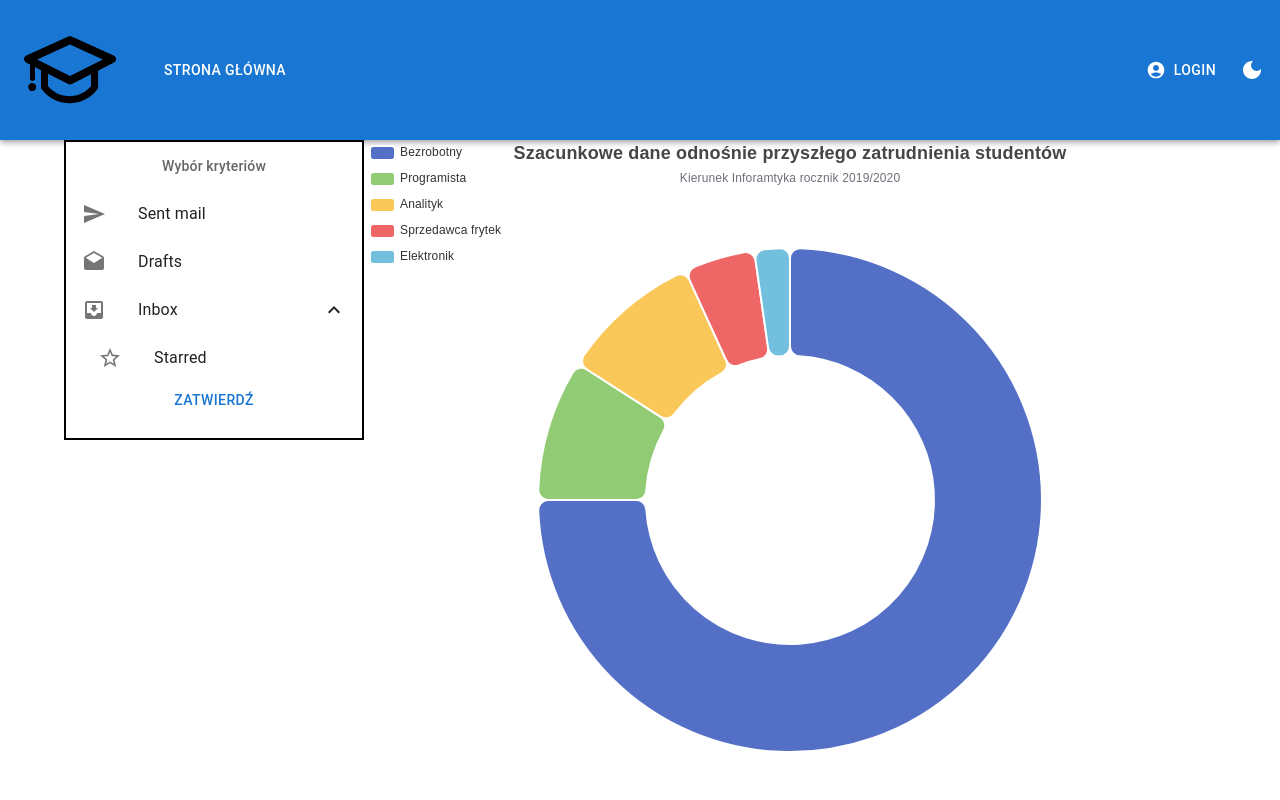
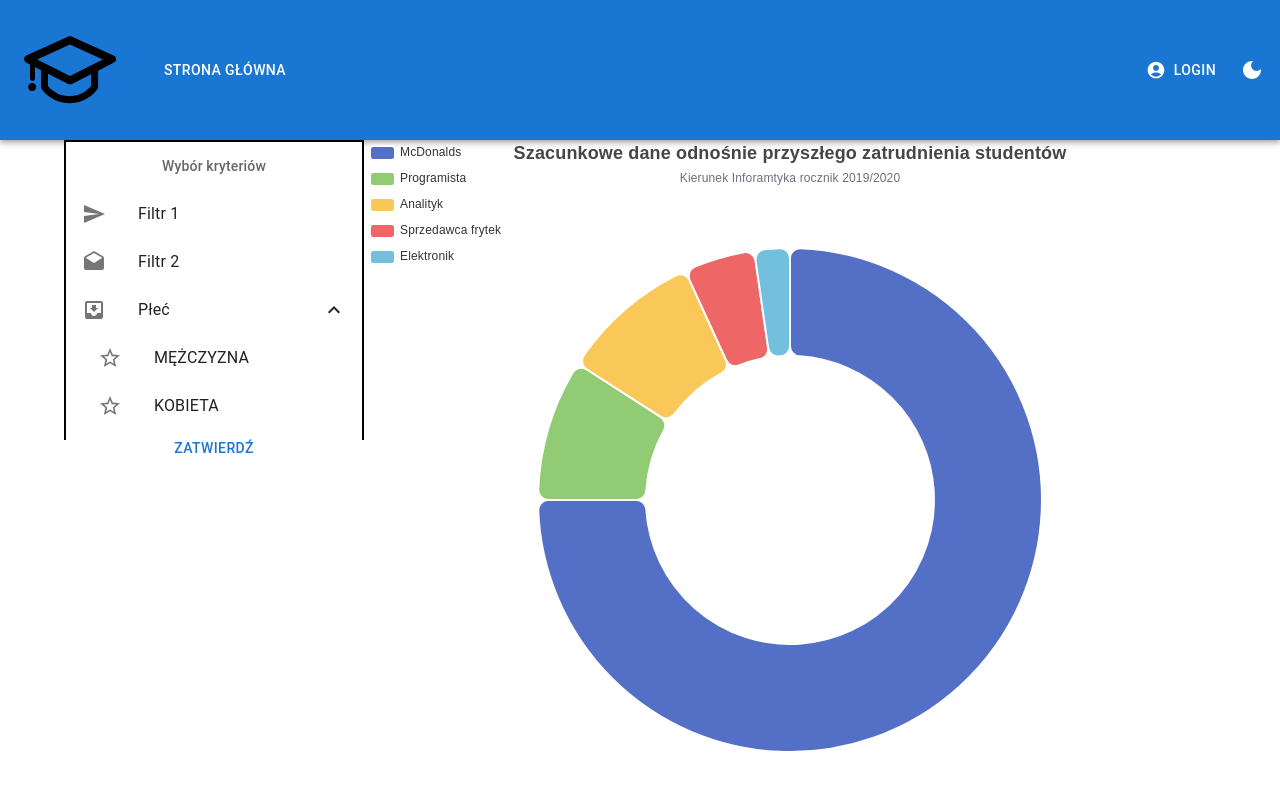
Before and after one commit to MPenk/absolwent, a React (Create React App) app: page / in a window 1280 px wide. Shown: the top 800 px of the page. Built offline with nearby package versions, Linux system fonts and the light colour scheme.

Commit message:
fast fix

```diff
--- a/src/components/admin/Icon.js
+++ b/src/components/admin/Icon.js
@@ -40,6 +40,9 @@ function Icon(props) {
     const handleAdmin = () => {
         navigate('/admin');
     };
+    const handleSurvey = () => {
+        navigate('/survey');
+    };
 
     return (
         <>
@@ -73,6 +76,9 @@ function Icon(props) {
                             <Typography textAlign="center" onClick={handleAdmin}>Panel</Typography>
                         </MenuItem>
                         <MenuItem onClick={handleCloseUserMenu}>
+                            <Typography textAlign="center" onClick={handleSurvey}>Przykładowa ankieta</Typography>
+                        </MenuItem>
+                        <MenuItem onClick={handleCloseUserMenu}>
                             <Logout />
                         </MenuItem>
                     </Menu>
--- a/src/components/statistics/professions/Professions.js
+++ b/src/components/statistics/professions/Professions.js
@@ -44,7 +44,7 @@ let option = {
         show: false
       },
       data: [
-        { value: 33, name: 'Bezrobotny' },
+        { value: 33, name: 'McDonalds' },
         { value: 4, name: 'Programista' },
         { value: 4, name: 'Analityk' },
         { value: 2, name: 'Sprzedawca frytek' },
--- a/src/pages/statistics/index.js
+++ b/src/pages/statistics/index.js
@@ -39,19 +39,19 @@ export function Statistics(props) {
             <ListItemIcon>
               <SendIcon />
             </ListItemIcon>
-            <ListItemText primary="Sent mail" />
+            <ListItemText primary="Filtr 1" />
           </ListItemButton>
           <ListItemButton>
             <ListItemIcon>
               <DraftsIcon />
             </ListItemIcon>
-            <ListItemText primary="Drafts" />
+            <ListItemText primary="Filtr 2" />
           </ListItemButton>
           <ListItemButton onClick={handleClick}>
             <ListItemIcon>
               <InboxIcon />
             </ListItemIcon>
-            <ListItemText primary="Inbox" />
+            <ListItemText primary="Płeć" />
             {open ? <ExpandLess /> : <ExpandMore />}
           </ListItemButton>
           <Collapse in={open} timeout="auto" unmountOnExit>
@@ -60,7 +60,13 @@ export function Statistics(props) {
                 <ListItemIcon>
                   <StarBorder />
                 </ListItemIcon>
-                <ListItemText primary="Starred" />
+                <ListItemText primary="MĘŻCZYZNA" />
+              </ListItemButton>
+              <ListItemButton sx={{ pl: 4 }}>
+                <ListItemIcon>
+                  <StarBorder />
+                </ListItemIcon>
+                <ListItemText primary="KOBIETA" />
               </ListItemButton>
             </List>
           </Collapse>
```
